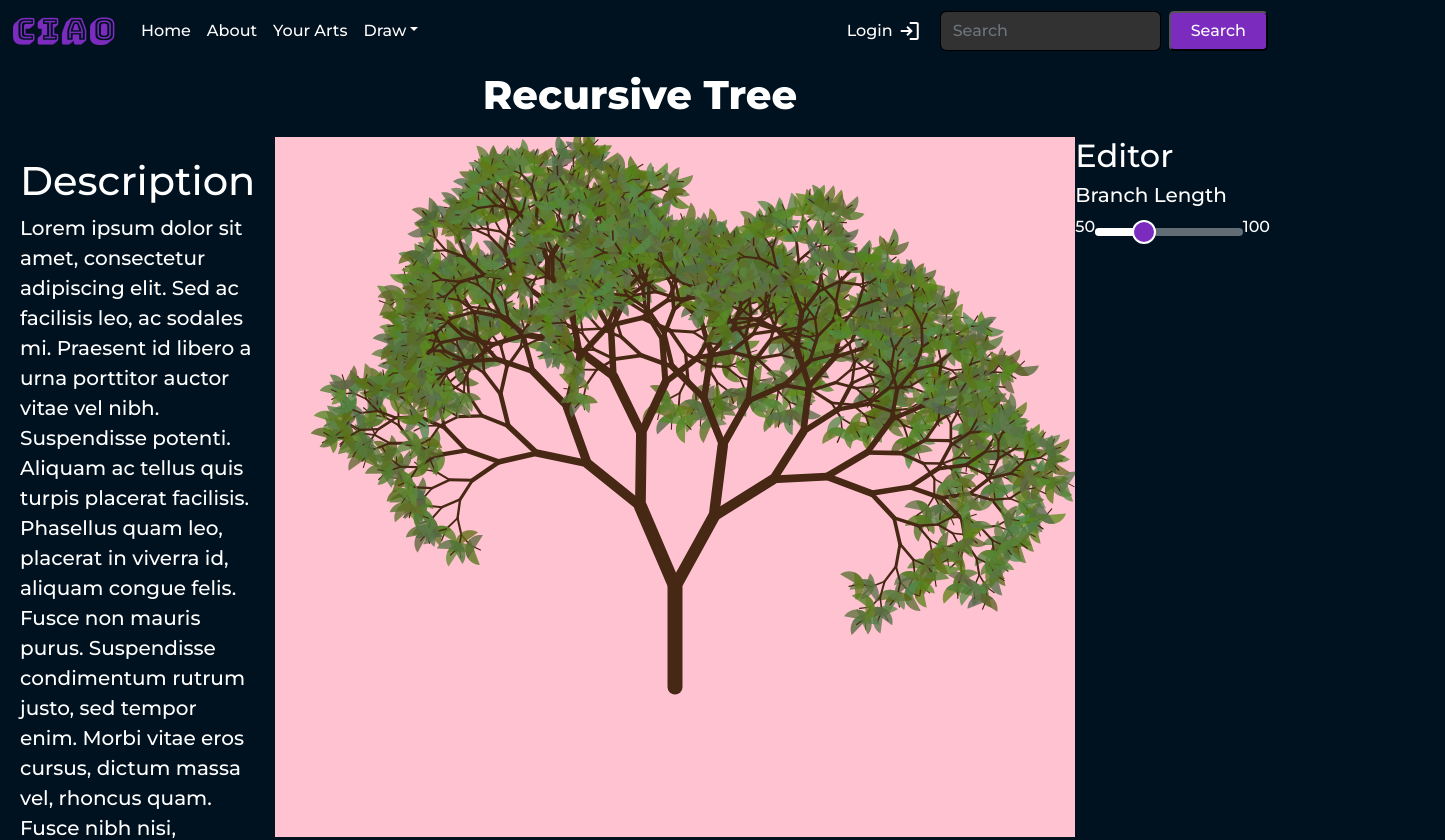
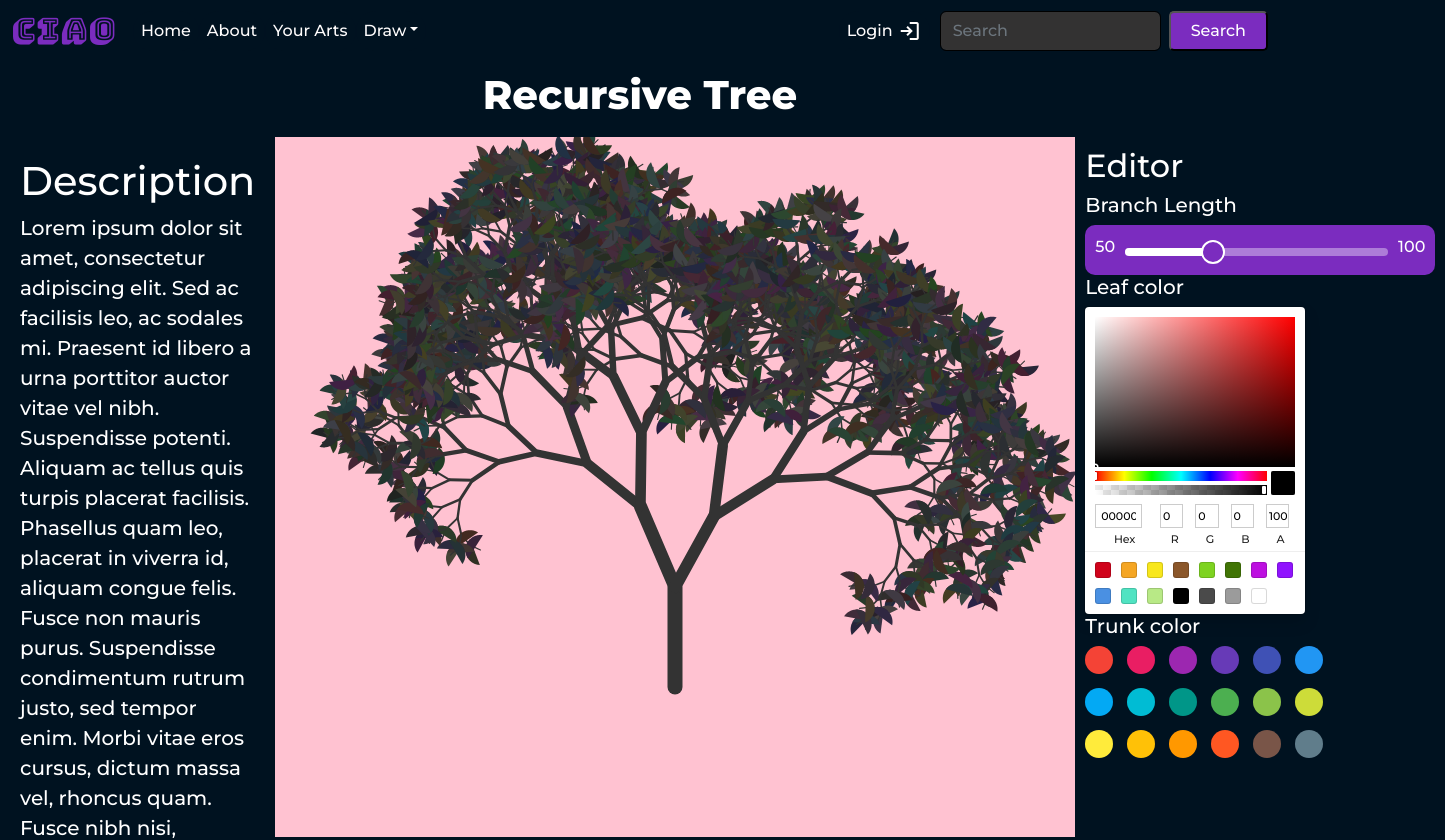
Before and after one commit to suwubham/ciao, a React (Create React App) app: page /template/recursivetree in a window 1280 px wide. Shown: the top 840 px of the page, 1445 px wide, since content can reach past the window. Built offline with nearby package versions, Linux system fonts and the light colour scheme.

Commit message:
added color changer for recursive tree

```diff
--- a/package.json
+++ b/package.json
@@ -13,6 +13,7 @@
     "jsonwebtoken": "^8.5.1",
     "p5": "^1.4.2",
     "react": "^18.2.0",
+    "react-color": "^2.19.3",
     "react-dom": "^18.2.0",
     "react-p5": "^1.3.30",
     "react-router-dom": "^6.3.0",
--- a/src/components/art/RecursiveTree.js
+++ b/src/components/art/RecursiveTree.js
@@ -1,12 +1,11 @@
 import { useRef, useEffect } from "react";
 import p5 from "p5";
-let a = [];
+
 export default function Tree(props) {
   const containerRef = useRef();
-
+  console.log(props.trunk.rgb.r);
   const Sketch = (p5) => {
     p5.setup = () => {
-      p5.print("Tree Initializing");
       p5.createCanvas(800, 700);
       p5.angleMode(p5.DEGREES);
       p5.noLoop();
@@ -22,7 +21,7 @@ export default function Tree(props) {
       p5.push();
       if (len > 10) {
         p5.strokeWeight(p5.map(len, 10, 100, 1, 15));
-        p5.stroke(70, 40, 20);
+        p5.stroke(props.trunk.rgb.r, props.trunk.rgb.g, props.trunk.rgb.b);
         p5.line(0, 0, 0, -len);
         p5.translate(0, -len);
         p5.rotate(p5.random(-20, -30));
@@ -31,10 +30,9 @@ export default function Tree(props) {
         p5.branch(len * p5.random(0.7, 0.9));
       } else {
         p5.fill(
-          p5.random(80, 100),
-          p5.random(100, 140),
-          p5.random(20, 80),
-          200
+          p5.random(props.leaf.rgb.r - 20, props.leaf.rgb.r + 20),
+          p5.random(props.leaf.rgb.g - 20, props.leaf.rgb.g + 20),
+          p5.random(props.leaf.rgb.b - 20, props.leaf.rgb.b + 20)
         );
         p5.noStroke();
         p5.beginShape();
@@ -53,7 +51,7 @@ export default function Tree(props) {
   useEffect(() => {
     let inst = new p5(Sketch, containerRef.current);
     return () => inst.remove();
-  }, [props.text]);
+  }, [props]);
 
   return <div ref={containerRef}></div>;
 }
--- a/src/draw/RecursiveTree.draw.js
+++ b/src/draw/RecursiveTree.draw.js
@@ -4,6 +4,8 @@ import Navbar from "../components/Navbar";
 import Recursivetree from "../components/art/RecursiveTree";
 import Slider from "@mui/material/Slider";
 import { styled } from "@mui/material/styles";
+import { SketchPicker } from "react-color";
+import { CirclePicker } from "react-color";
 
 const PrettoSlider = styled(Slider)({
   color: "#fff",
@@ -46,9 +48,21 @@ const PrettoSlider = styled(Slider)({
 
 export default function Tree() {
   const [value, setvalue] = useState(100);
+  const [leafcolor, setleafcolor] = useState({ rgb: { r: 51, g: 51, b: 51 } });
+  const [trunkcolor, settrunkcolor] = useState({
+    rgb: { r: 51, g: 51, b: 51 },
+  });
+
   const handleChange = (e) => {
     setvalue(e.target.value);
-    console.log(value);
+  };
+
+  const handleleafcolor = (color) => {
+    setleafcolor(color);
+  };
+
+  const handletrunkcolor = (color) => {
+    settrunkcolor(color);
   };
   return (
     <>
@@ -86,12 +100,13 @@ export default function Tree() {
             nulla sit amet lorem laoreet, consequat mollis odio fringilla.
           </div>
           <div className="main-art">
-            <Recursivetree text={value} />
+            <Recursivetree text={value} leaf={leafcolor} trunk={trunkcolor} />
           </div>
           <div className="editor">
             <h2>Editor</h2>
             <h5>Branch Length</h5>
-            <div class="brancheditor">
+            <div className="brancheditor">
+              <div className="slider">
                 50
                 <PrettoSlider
                   min={50}
@@ -104,44 +119,23 @@ export default function Tree() {
                 100
               </div>
             </div>
+            <div className="leafcolor">
+              <h5>Leaf color</h5>
+              <SketchPicker
+                color={leafcolor}
+                onChangeComplete={handleleafcolor}
+              />
+            </div>
+            <div className="leafcolor">
+              <h5>Trunk color</h5>
+              <CirclePicker
+                color={trunkcolor}
+                onChangeComplete={handletrunkcolor}
+              />
+            </div>
+          </div>
         </div>
       </div>
     </>
-    // <div className="header">
-    //   <h2 className="header-title">Recursive Tree</h2>
-    // </div>
-    // <div className="drawfromTemplateArea">
-    //   <div className="box-1">
-    //     <b>Description</b>
-    //     <br />
-    //     Lorem ipsum dolor sit amet consectetur adipisicing elit. Rem
-    //     doloremque quis a atque quidem esse excepturi, architecto amet
-    //     pariatur impedit. Fuga perspiciatis pariatur temporibus veniam. Quod
-    //     repudiandae eligendi impedit beatae! Lorem ipsum dolor sit amet
-    //     consectetur adipisicing elit. Rem doloremque quis a atque quidem esse
-    //     excepturi, architecto amet pariatur impedit. Fuga perspiciatis
-    //     pariatur temporibus veniam. Quod repudiandae eligendi impedit beatae!
-    //     Lorem ipsum dolor sit amet consectetur adipisicing elit. Rem
-    //     doloremque quis a atque quidem esse excepturi, architecto amet
-    //     pariatur impedit. Fuga perspiciatis pariatur temporibus veniam. Quod
-    //     repudiandae eligendi impedit beatae! Lorem ipsum dolor sit amet
-    //     consectetur adipisicing elit. Rem doloremque quis a atque quidem esse
-    //     excepturi, architecto amet pariatur impedit. Fuga perspiciatis
-    //     pariatur temporibus veniam. Quod repudiandae eligendi impedit beatae!
-    //   </div>
-    //   <div className="box-2">
-    //     {" "}
-    //     <Recursivetree />{" "}
-    //   </div>
-    //   <div className="box-3">
-    //     <h1>Sliders</h1>
-    //     <h2>Button-1</h2>
-    //     <h2>Button-2</h2>
-    //     <h2>Button-3</h2>
-    //     <h2>Button-4</h2>
-    //     <h2>Button-5</h2>
-    //     <h2>Button-6</h2>
-    //   </div>
-    // </div>
   );
 }
--- a/src/styles/FromTemplate.css
+++ b/src/styles/FromTemplate.css
@@ -21,14 +21,24 @@ body {
   font-weight: 700;
 }
 
-.editor-area{
-  display: flex;
+.editor{
+  display: grid;
+  padding: 10px;
+  flex: 2;
+  padding-right: 10px;
+  height: 100%;
 }
-.containerrrrr{
-  /* background-image: url(../assets/blob/layered-waves-haikei.svg);
-  background-repeat: no-repeat;
-  background-size: cover; */
+
+.slider{
+  min-width: 350px;
+  display:flex;
+  background-color: #7b2cbf;
+  border-radius: 10px;
+  padding: 10px;
+  gap: 10px;
 }
+
+
 .main-area {
   display: flex;
   justify-content: space-evenly;
@@ -45,45 +55,9 @@ body {
   flex: 3;
 }
 
-.editor {
-  flex: 1;
-  padding-right: 10px;
-  height: 100%;
-}
+
 
 .brancheditor{
   display: flex;
   height: 50px;
 }
-/*
-.drawfromTemplateArea{
-    padding:20px;
-    display: flex;
-    height:79vh;
-    justify-content: space-between;
-    position: relative;
-}
-
-.box-1{
-    width:20%;
-    position:relative;
-    padding:0px 25px;
-    background-color: brown;
-    overflow-y: scroll;
-}
-
-.box-2{
-    width:60%;
-    display: flex;
-    background-color: aquamarine;
-}
-
-.box-3{
-    width:20%;
-    margin-left:65px;
-    padding:25px;
-    position:relative;
-    color:rgb(230, 87, 31);
-    background-color: brown;
-    align-items: center;
-} */
```
Also changed, not shown: 1 other file (tests, documents, lock files or other folders). Lines whose indentation alone changed are shown as unchanged.
